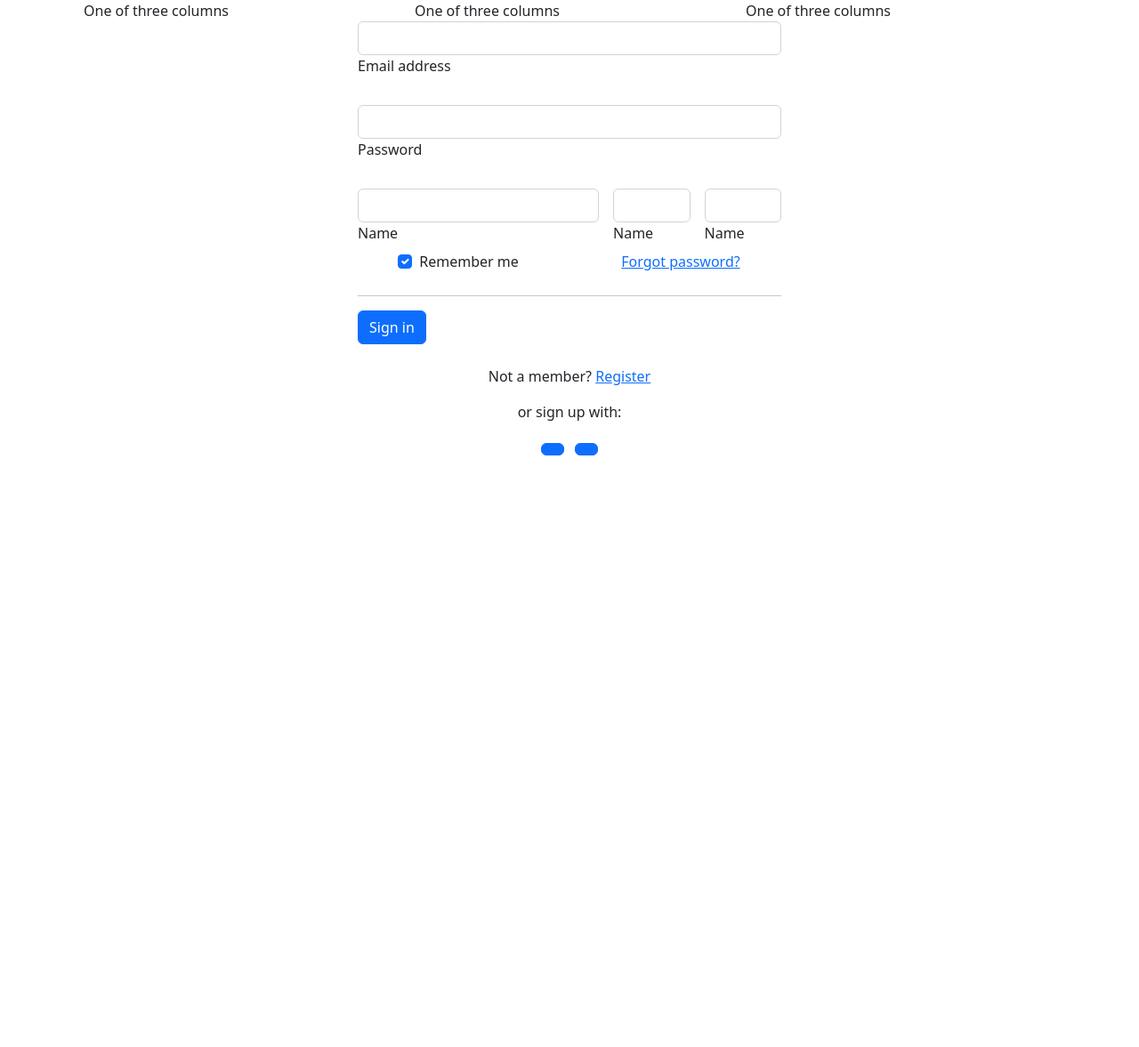
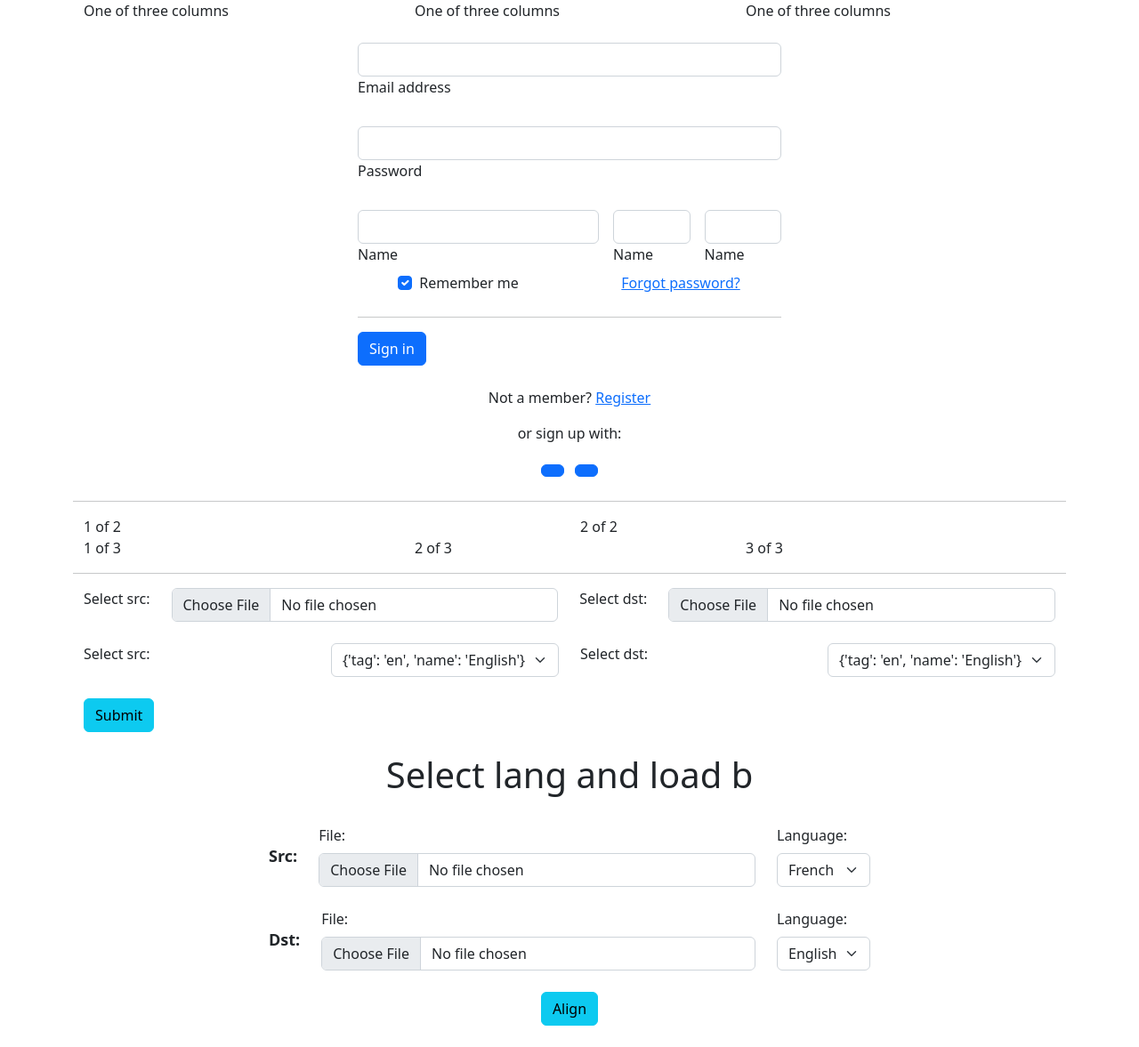
Before and after one commit to Pitrified/interleave-epub, a Flask app: page /learn01 in a window 1280 px wide. Shown: the whole page at 89% size. Before the commit the page ends 512 px from the top, so only its background shows below. Run offline with Flask 2, Linux system fonts and the light colour scheme.

Commit message:
Add sample form structure

```diff
--- a/inep02/src/interleave_epub/flask_app/routes.py
+++ b/inep02/src/interleave_epub/flask_app/routes.py
@@ -12,10 +12,29 @@ def index():
     return render_template("index.html", title="Home")
 
 
-@app.route("/learn01")
+@app.route("/learn01", methods=["GET", "POST"])
 def learn01():
     """Render the learn 01 page, to learn the first thing."""
-    return render_template("learn_html_01.html", title="Home")
+    # parse POST request
+    if request.method == "POST":
+        print(f"{request=}")
+        print(f"{request.form=}")
+        print(f"{request.files=}")
+
+    lts_list = [
+        {"tag": "en", "name": "English"},
+        {"tag": "fr", "name": "French"},
+    ]
+    lt_src_sel = "fr"
+    lt_dst_sel = "en"
+
+    return render_template(
+        "learn_html_01.html",
+        title="Home",
+        lts_list=lts_list,
+        lt_src_sel=lt_src_sel,
+        lt_dst_sel=lt_dst_sel,
+    )
 
 
 @app.route("/load", methods=["GET", "POST"])
--- a/inep02/src/interleave_epub/flask_app/templates/learn_html_01.html
+++ b/inep02/src/interleave_epub/flask_app/templates/learn_html_01.html
@@ -1,9 +1,10 @@
 {% extends "base.html" %}
 {% block container_content %}
 
+
 <!-- https://getbootstrap.com/docs/4.3/layout/overview/ -->
 <!-- https://mdbootstrap.com/docs/standard/layout/grid/ -->
-<div class="container-lg">
+<div class="container-lg mb-4">
     <div class="row">
         <div class="col-md">
             One of three columns
@@ -18,7 +19,7 @@
 </div>
 
 <!-- https://mdbootstrap.com/docs/standard/forms/overview/ -->
-<div class="container-md" style="max-width: 500px">
+<div class="container-md mb-4" style="max-width: 500px">
     <form>
         <!-- Email input -->
         <!-- mb-4 is to have margin bottom: https://mdbootstrap.com/docs/standard/utilities/spacing/ -->
@@ -90,4 +91,157 @@
     </form>
 </div>
 
+<hr />
+
+<div class="container">
+    <div class="row">
+        <div class="col">
+            1 of 2
+        </div>
+        <div class="col">
+            2 of 2
+        </div>
+    </div>
+    <div class="row">
+        <div class="col">
+            1 of 3
+        </div>
+        <div class="col">
+            2 of 3
+        </div>
+        <div class="col">
+            3 of 3
+        </div>
+    </div>
+</div>
+
+<hr />
+
+<div class="container mb-4">
+    <!-- <form method="POST" action="{{ url_for('load_ep') }}" enctype="multipart/form-data"> -->
+    <form method="POST" action="{{ url_for('learn01') }}" enctype="multipart/form-data">
+        <div class="row mb-4">
+            <div class="col-md-auto">Select src:</div>
+            <div class="col">
+                <!-- <label for="file-src" class="btn">Select src file</label> -->
+                <input type="file" name="file-src" accept=".epub" class="form-control">
+            </div>
+            <div class="col-md-auto">Select dst:</div>
+            <div class="col">
+                <input type="file" name="file-dst" accept=".epub" class="form-control">
+            </div>
+        </div>
+        <div class="row mb-4">
+
+            <!-- src lt select -->
+            <div class="col">Select src:</div>
+            <div class="col-md-auto">
+                <select name="comp_select" class="form-select">
+                    {% for lt in lts_list %}
+                    <option {% if lt==lt_src_sel %} selected {% else %} {% endif %} value="{{ lt }}">
+                        {{ lt }}
+                    </option>
+                    {% endfor %}
+                </select>
+            </div>
+
+            <!-- dst lt select -->
+            <div class="col">Select dst:</div>
+            <div class="col-md-auto">
+                <select name="comp_select" class="form-select">
+                    {% for lt in lts_list %}
+                    <option {% if lt==lt_dst_sel %} selected {% else %} {% endif %} value="{{ lt }}">
+                        {{ lt }}
+                    </option>
+                    {% endfor %}
+                </select>
+            </div>
+
+        </div>
+        <input type="submit" value="Submit" class="btn btn-info">
+    </form>
+</div>
+
+<div class="container mb-4" style="max-width: 700px">
+    <!-- <form method="POST" action="{{ url_for('load_ep') }}" enctype="multipart/form-data"> -->
+    <form method="POST" action="{{ url_for('learn01') }}" enctype="multipart/form-data">
+
+        <!-- header -->
+        <div class="row mb-4">
+            <div class="col d-flex justify-content-center">
+                <h1>Select lang and load b</h1>
+            </div>
+        </div>
+
+        <!-- src input -->
+        <!-- <div class="row mb-4">
+            <div class="col d-flex justify-content-center">
+                <h3>Src:</h3>
+            </div>
+        </div> -->
+        <div class="row mb-4">
+            <!-- src label -->
+            <div class="col-md-auto align-self-center">
+                <span style="font-size: large; font-weight: bold;">Src:</span>
+            </div>
+            <!-- src file input -->
+            <div class="col">
+                <label class="form-label" for="file-src">File:</label>
+                <input type="file" name="file-src" accept=".epub" class="form-control">
+            </div>
+            <!-- src lt select -->
+            <div class="col-md-auto">
+                <label class="form-label" for="comp_select_src">Language:</label>
+                <select name="comp_select_src" class="form-select">
+                    {% for lt in lts_list %}
+                    <option {% if lt.tag==lt_src_sel %} selected {% else %} {% endif %} value="{{ lt.tag }}">
+                        {{ lt.name }}
+                    </option>
+                    {% endfor %}
+                </select>
+            </div>
+        </div>
+
+        <!-- dst input -->
+        <!-- <div class="row">
+            <div class="col d-flex justify-content-center">
+            <div class="col">
+                <h3>Dst:</h3>
+            </div>
+        </div> -->
+        <div class="row mb-4">
+            <!-- # src label -->
+            <!-- <div class="col-md-auto align-self-center">Src:</div> -->
+            <!-- <label for="file-dst" class="col-md-auto col-form-label">Src:</label> -->
+            <div class="col-md-auto align-self-center">
+                <span style="font-size: large; font-weight: bold;">Dst:</span>
+            </div>
+            <!-- src file input -->
+            <div class="col">
+                <label class="form-label" for="file-dst">File:</label>
+                <input type="file" name="file-dst" accept=".epub" class="form-control">
+            </div>
+            <!-- dst lt select -->
+            <div class="col-md-auto align-self-center">
+                <label class="form-label" for="comp_select_dst">Language:</label>
+                <select name="comp_select_dst" class="form-select">
+                    {% for lt in lts_list %}
+                    <option {% if lt.tag==lt_dst_sel %} selected {% else %} {% endif %} value="{{ lt.tag }}">
+                        {{ lt.name }}
+                    </option>
+                    {% endfor %}
+                </select>
+            </div>
+        </div>
+
+        <!-- submit button -->
+        <div class="row mb-4">
+            <div class="col d-flex justify-content-center">
+                <input type="submit" value="Align" class="btn btn-info">
+            </div>
+        </div>
+
+    </form>
+</div>
+
 {% endblock %}
```
